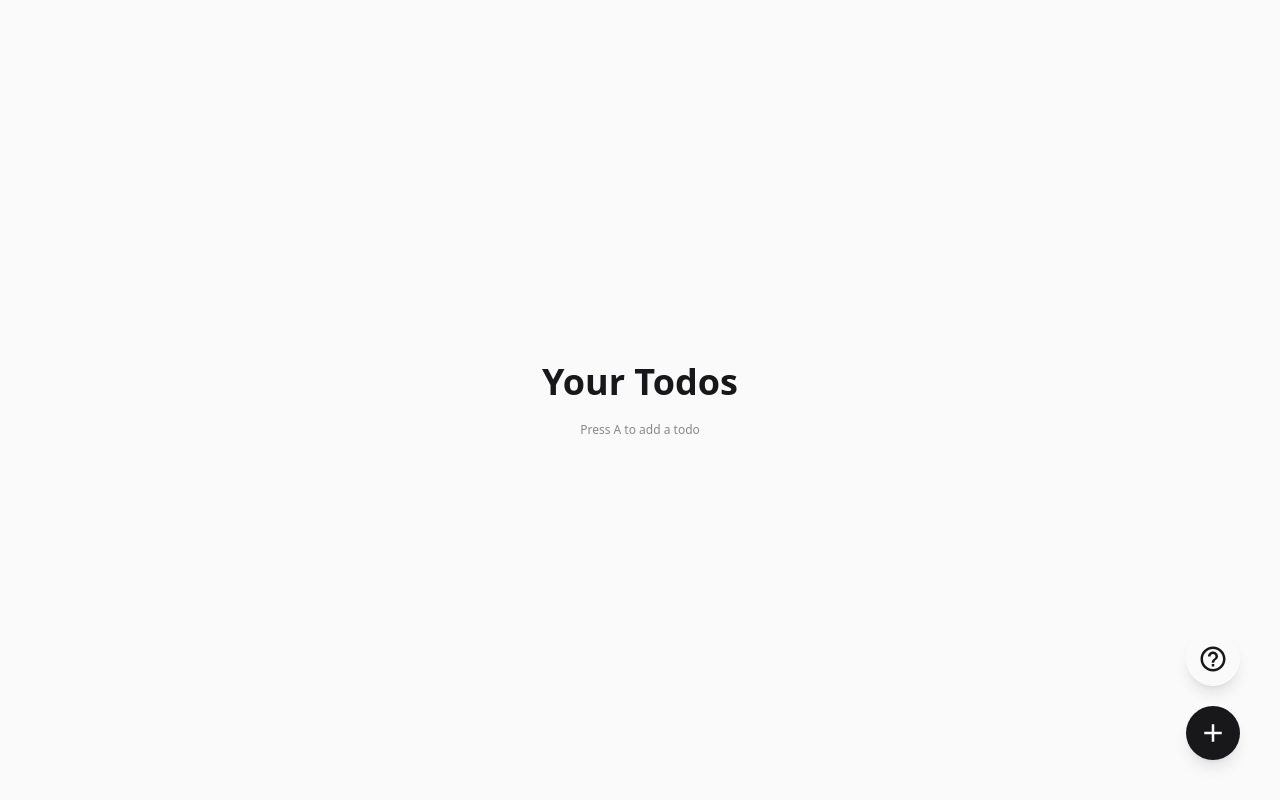
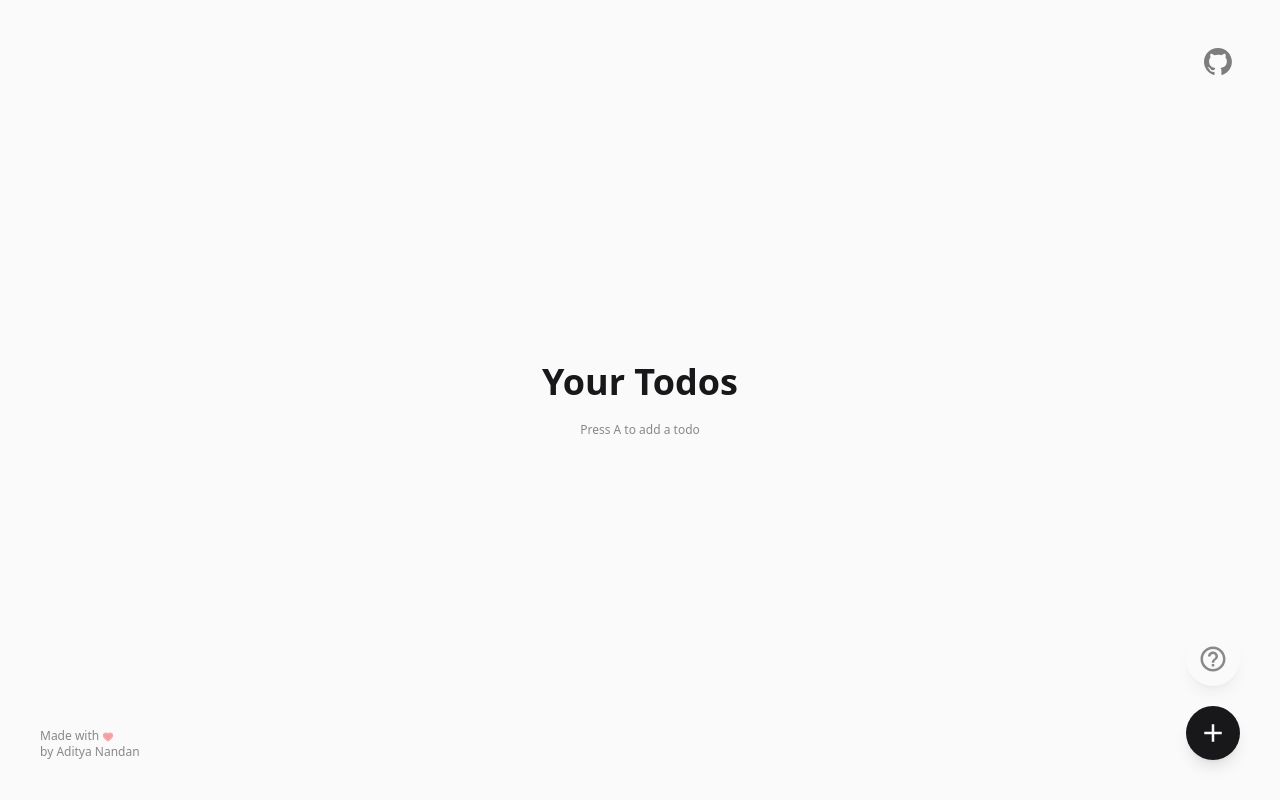
Before and after one commit to iMADi-ARCH/Todolist-zustand, a Next.js app: page / in a window 1280 px wide. Built offline with nearby package versions, Linux system fonts and the light colour scheme.

Commit message:
add links

```diff
--- a/src/app/layout.tsx
+++ b/src/app/layout.tsx
@@ -1,5 +1,8 @@
+import Link from "next/link";
 import "./globals.css";
-
+import { AiTwotoneHeart } from "react-icons/ai";
+import Button from "@/components/ui/Button";
+import Image from "next/image";
 export const metadata = {
     title: "Minimal Todo list",
     description: `A minimal todolist with fast keyboard shortcuts. No clicky-clicky just to mark a todo as done.
@@ -17,8 +20,37 @@ export default function RootLayout({
 }) {
     return (
         <html lang="en" className="scroll-smooth w-full h-full">
-            <body className="w-full h-full bg-zinc-50 text-zinc-900 dark:bg-zinc-900 dark:text-zinc-50">
+            <body className="relative w-full h-full bg-zinc-50 text-zinc-900 dark:bg-zinc-900 dark:text-zinc-50">
                 {children}
+
+                <Link
+                    href="https://github.com/iMADi-ARCH/Trivia"
+                    target="_blank"
+                    className="fixed top-0 right-0 p-10"
+                >
+                    <Button
+                        variant="secondary"
+                        brightness="dim"
+                        className="text-3xl p-2"
+                    >
+                        <Image
+                            src={"/github-mark-white.svg"}
+                            className="filter invert dark:invert-0 w-7 h-auto"
+                            alt="github icon"
+                            width={98}
+                            height={96}
+                        />
+                    </Button>
+                </Link>
+                <Link
+                    className="absolute bottom-0 p-10 text-xs text-zinc-900 dark:text-zinc-50 hover:opacity-100 opacity-50 transition-opacity"
+                    href={"https://github.com/iMADi-ARCH"}
+                    target="_blank"
+                >
+                    Made with{" "}
+                    <AiTwotoneHeart className="inline animate-lubDub text-red-500" />
+                    <br /> by Aditya Nandan
+                </Link>
             </body>
         </html>
     );
--- a/src/components/Todos/index.tsx
+++ b/src/components/Todos/index.tsx
@@ -99,6 +99,7 @@ const Todos: FC<TodosProps> = ({}) => {
             <div className="flex flex-col gap-5 fixed bottom-0 right-0 m-10">
                 <Button
                     variant="secondary"
+                    brightness="dim"
                     className="rounded-full aspect-square text-3xl p-3 shadow-lg"
                     onClick={() => {
                         setHelpOpen(true);
```
Also changed, not shown: public/github-mark-white.svg (added).
